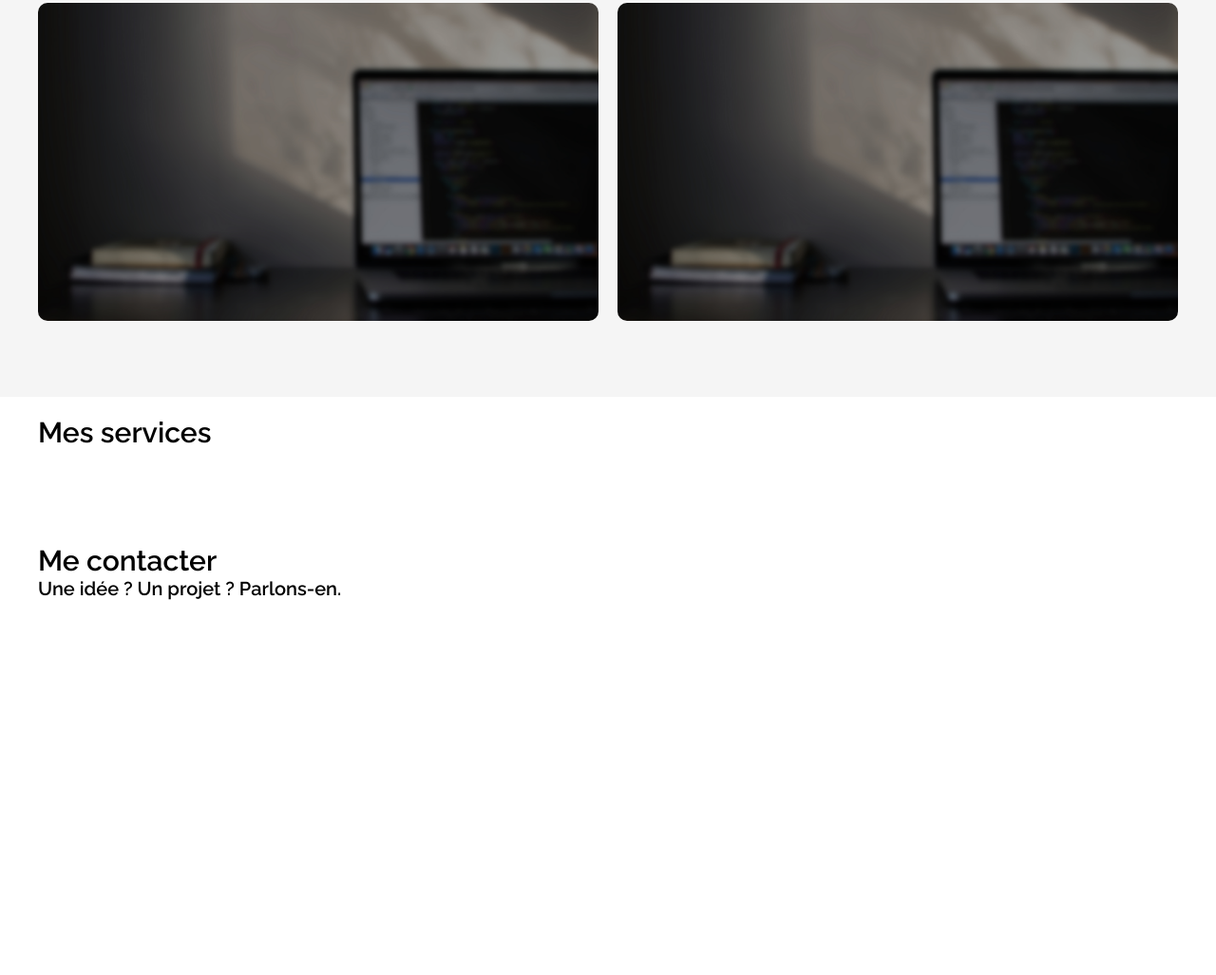
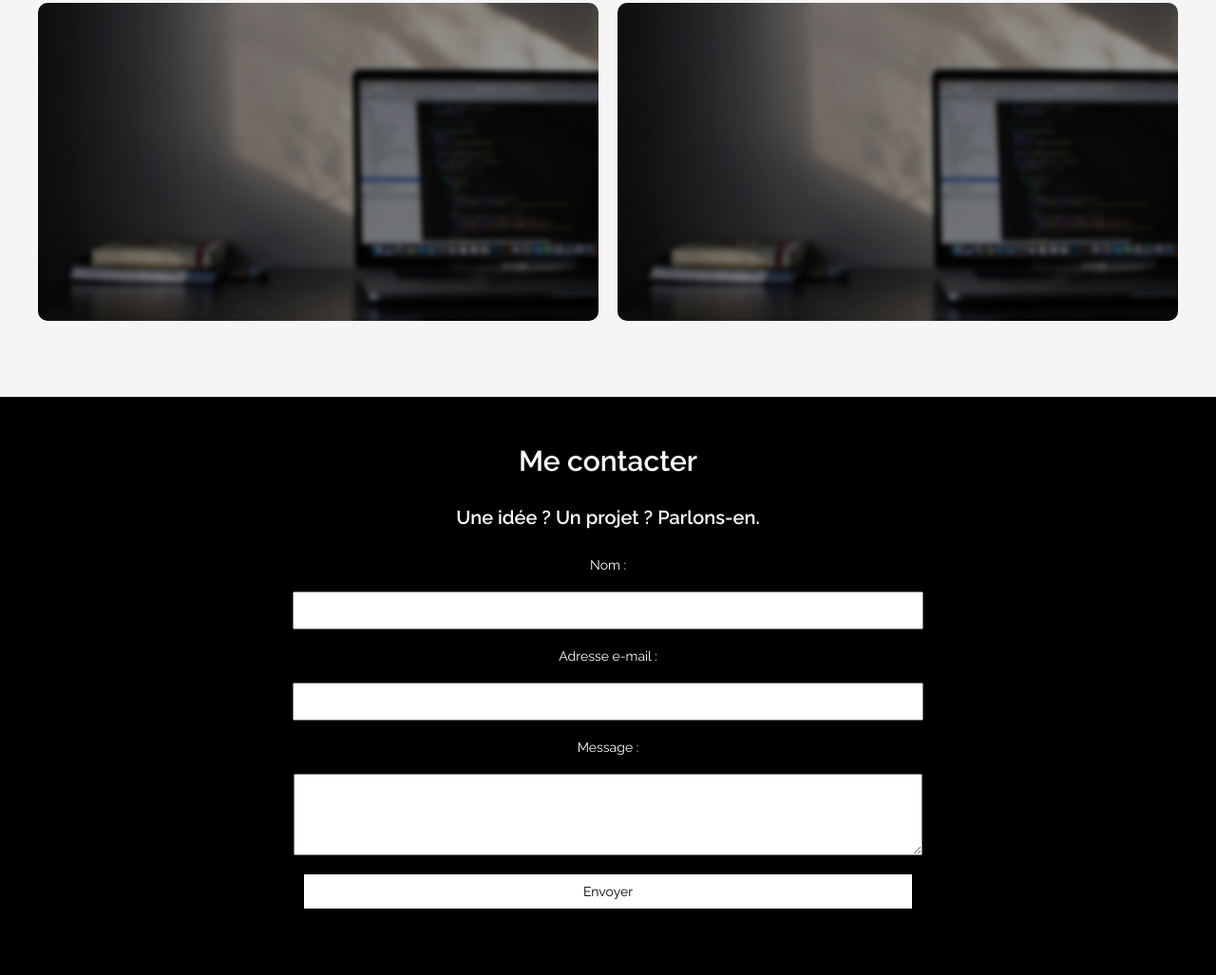
Before and after one commit to Naofalp/Portfolio, a plain HTML site: page index.html in a window 1280 px wide. Shown: the part 2439-3466 px from the top of the page at 95% size. Before the commit the page ends 3151 px from the top, so only its background shows below. Drawn offline with Linux system fonts and the light colour scheme.

Commit message:
contact + responsive

```diff
--- a/CSS/style.css
+++ b/CSS/style.css
@@ -8,6 +8,13 @@
 section {
     padding: 80px 40px;
     padding-top: 20px;
+}
+
+@media screen and (max-width: 769px) {
+    section {
+        padding: 0px;
+        padding-bottom: 30px;
+    }
 }
 
 h2 {
@@ -40,6 +47,13 @@ header {
     padding-block: 30px;
 }
 
+@media screen and (max-width: 610px) {
+    header {
+        padding-inline: 10px;
+        justify-content: center;
+    }
+}
+
 .nameHeader {
     font-size: 26px;
     font-weight: 500;
@@ -50,6 +64,12 @@ nav {
     margin-bottom: 0;
     justify-content: space-around;
     gap: 20px;
+}
+
+@media screen and (max-width: 769px) {
+    nav {
+        flex-wrap: wrap;
+    }
 }
 
 
@@ -81,11 +101,24 @@ nav a {
     padding-left: 30px;
 }
 
+@media screen and (max-width: 769px) {
+    .banner p {
+        font-size: 50px;
+        padding-left: 10px;
+    }
+}
+
 /****** About ***********/
 
 .about {
     background-color: #f5f5f5;
     padding: 100px 300px;
+}
+
+@media screen and (max-width: 769px) {
+    .about {
+        padding: 30px 10px;
+    }
 }
 
 .about h2 {
@@ -212,3 +245,60 @@ background-color: #f5f5f5;
     border-color: Black;
     /* Assombrissement de l'image au survol */
 }
+
+
+/****** Contact ***********/
+
+
+#Contact {
+    background-color: #000;
+    color: #fff;
+    padding: 50px 0;
+    text-align: center;
+    display: flex;
+    flex-direction: column;
+    gap: 30px;
+    align-items: center;
+}
+
+#Contact h2{
+    color: white;
+}
+
+.contact-form {
+    width: 50%;
+    margin: 0 auto;
+}
+
+.contact-form form {
+    display: flex;
+    flex-direction: column;
+    align-items: center;
+}
+
+.contact-form label,
+.contact-form input,
+.contact-form textarea,
+.contact-form input[type="submit"] {
+    margin-bottom: 20px;
+}
+
+.contact-form input,
+.contact-form textarea {
+    width: 100%;
+    padding: 10px;
+}
+
+.contact-form input[type="submit"] {
+    background-color: #fff;
+    color: #000;
+    border: none;
+    cursor: pointer;
+    width: 100%;
+}
+
+@media screen and (max-width: 768px) {
+    .contact-form {
+        width: 80%;
+    }
+}
--- a/index.html
+++ b/index.html
@@ -174,14 +174,31 @@
             </div>
         </section>
 
+        <!--
         <section>
             <h2 id="Services"> Mes services </h2>
         </section>
 
-        <section>
-            <h2 id="Contact"> Me contacter </h2>
-            <h3> Une idée ? Un projet ? Parlons-en. </h2>
+        -->
+
+
+        <section id="Contact">
+            <h2> Me contacter </h2>
+            <h3> Une idée ? Un projet ? Parlons-en. </h3>
+            <div class="contact-form">
+                <form action="#" method="post">
+                    <label for="nom">Nom :</label>
+                    <input type="text" id="nom" name="nom" required>
+                    <label for="email">Adresse e-mail :</label>
+                    <input type="email" id="email" name="email" required>
+                    <label for="message">Message :</label>
+                    <textarea id="message" name="message" rows="4" required></textarea>
+                    <input type="submit" value="Envoyer">
+                </form>
+            </div>
         </section>
+
+
 
     </main>
 
```
